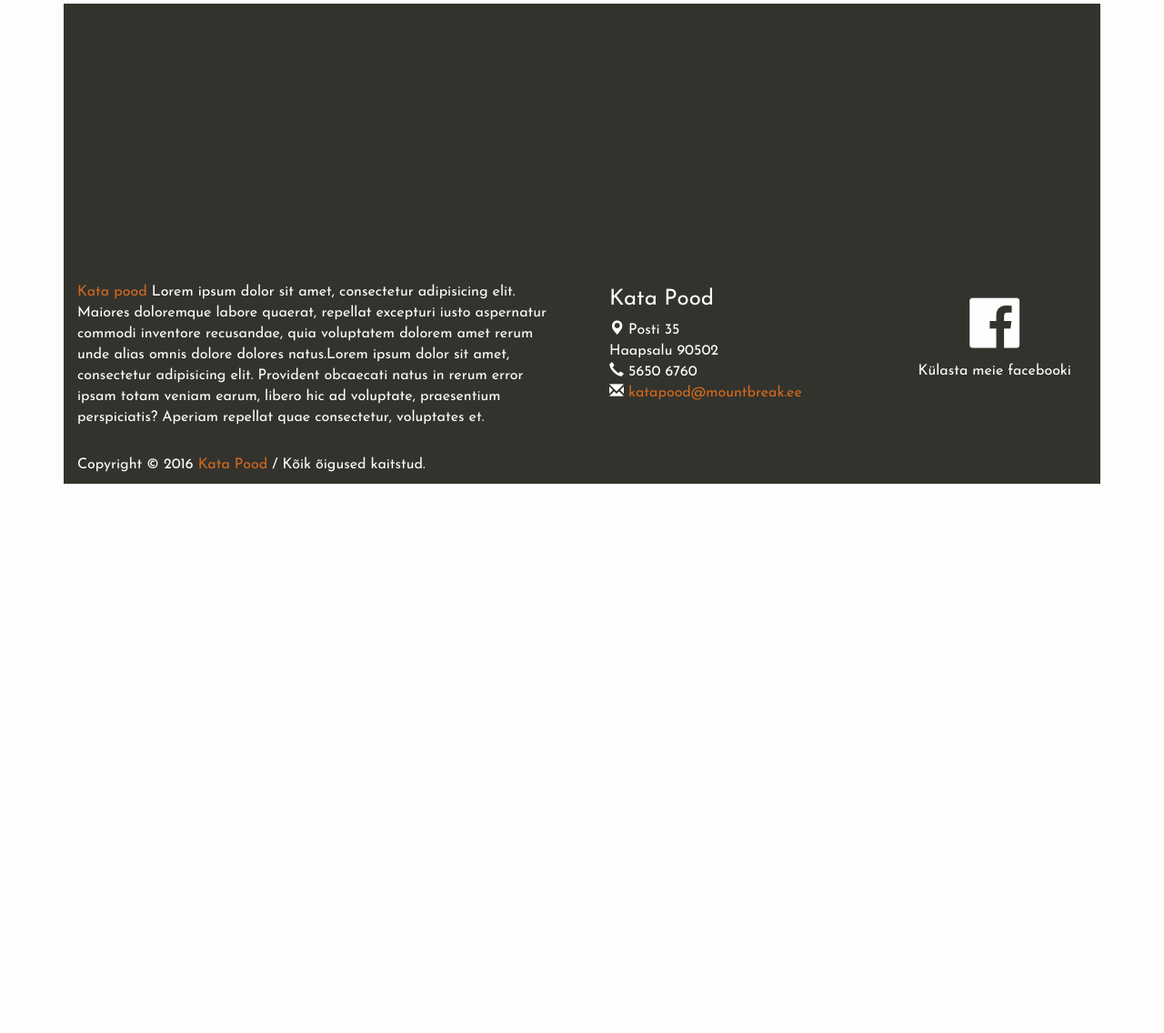
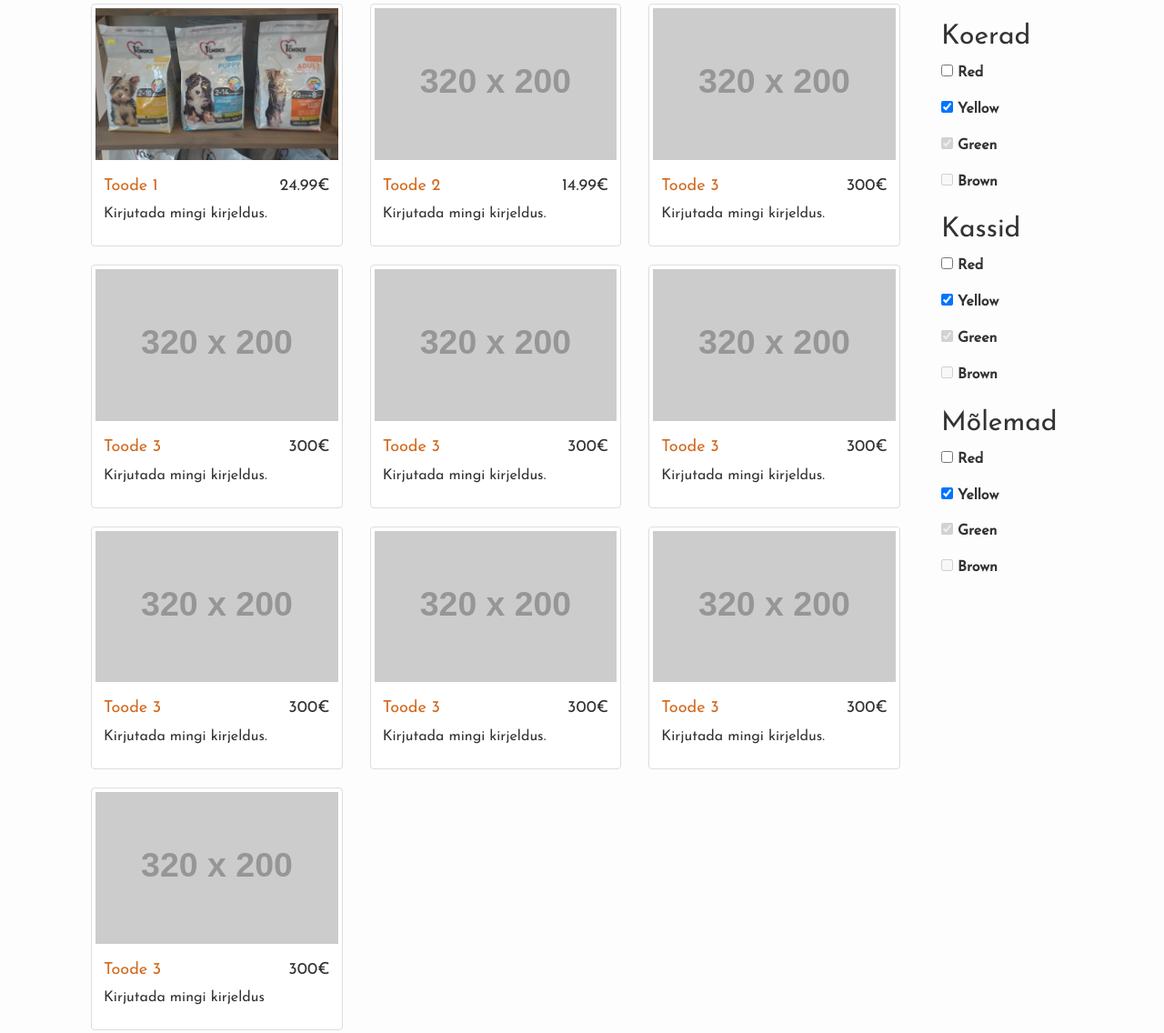
Before and after one commit to Frozky/Katapood, a plain HTML site: page index.html in a window 1280 px wide. Shown: the part 406-1542 px from the top of the page at 91% size. Before the commit the page ends 938 px from the top, so only its background shows below. Drawn offline with nearby package versions, Linux system fonts and the light colour scheme; placeholder pictures from the web are drawn by us.

Commit message:
Just for update

```diff
--- a/index.html
+++ b/index.html
@@ -132,14 +132,158 @@
                         </div>
                 </div>
 
+                <div class="col-sm-4">
+                    <div class="thumbnail">
+                            <img src="http://placehold.it/320x200" alt="">
+                            <div class="caption">
+                                <h4 class="pull-right">300€</h4>
+                                <h4><a href="#">Toode 3</a>
+                                </h4>
+                                <p>Kirjutada mingi kirjeldus.</p>
+                            </div>
+                        </div>
+                </div>
+
+                <div class="col-sm-4">
+                    <div class="thumbnail">
+                            <img src="http://placehold.it/320x200" alt="">
+                            <div class="caption">
+                                <h4 class="pull-right">300€</h4>
+                                <h4><a href="#">Toode 3</a>
+                                </h4>
+                                <p>Kirjutada mingi kirjeldus.</p>
+                            </div>
+                        </div>
+                </div>
+
+                <div class="col-sm-4">
+                    <div class="thumbnail">
+                            <img src="http://placehold.it/320x200" alt="">
+                            <div class="caption">
+                                <h4 class="pull-right">300€</h4>
+                                <h4><a href="#">Toode 3</a>
+                                </h4>
+                                <p>Kirjutada mingi kirjeldus.</p>
+                            </div>
+                        </div>
+                </div>
+
+                <div class="col-sm-4">
+                    <div class="thumbnail">
+                            <img src="http://placehold.it/320x200" alt="">
+                            <div class="caption">
+                                <h4 class="pull-right">300€</h4>
+                                <h4><a href="#">Toode 3</a>
+                                </h4>
+                                <p>Kirjutada mingi kirjeldus.</p>
+                            </div>
+                        </div>
+                </div>
+
+                <div class="col-sm-4">
+                    <div class="thumbnail">
+                            <img src="http://placehold.it/320x200" alt="">
+                            <div class="caption">
+                                <h4 class="pull-right">300€</h4>
+                                <h4><a href="#">Toode 3</a>
+                                </h4>
+                                <p>Kirjutada mingi kirjeldus.</p>
+                            </div>
+                        </div>
+                </div>
+
+                <div class="col-sm-4">
+                    <div class="thumbnail">
+                            <img src="http://placehold.it/320x200" alt="">
+                            <div class="caption">
+                                <h4 class="pull-right">300€</h4>
+                                <h4><a href="#">Toode 3</a>
+                                </h4>
+                                <p>Kirjutada mingi kirjeldus.</p>
+                            </div>
+                        </div>
+                </div>
+
+                <div class="col-sm-4">
+                    <div class="thumbnail">
+                            <img src="http://placehold.it/320x200" alt="">
+                            <div class="caption">
+                                <h4 class="pull-right">300€</h4>
+                                <h4><a href="#">Toode 3</a>
+                                </h4>
+                                <p>Kirjutada mingi kirjeldus</p>
+                            </div>
+                        </div>
+                </div>
+
 
                 </div>
     <div class="col-sm-2 checklist">
-            <p>
+
+           <h2>Koerad</h2>
+<form action="#">
+  <p>
+    <input type="checkbox" id="test1" />
+    <label for="test1">Red</label>
+  </p>
+  <p>
     <input type="checkbox" id="test2" checked="checked" />
     <label for="test2">Yellow</label>
   </p>
-            </div>
+  <p>
+    <input type="checkbox" id="test3" checked="checked" disabled="disabled" />
+    <label for="test3">Green</label>
+  </p>
+    <p>
+      <input type="checkbox" id="test4" disabled="disabled" />
+      <label for="test4">Brown</label>
+  </p>
+</form>
+
+   <h2>Kassid</h2>
+<form action="#">
+  <p>
+    <input type="checkbox" id="test1" />
+    <label for="test1">Red</label>
+  </p>
+  <p>
+    <input type="checkbox" id="test2" checked="checked" />
+    <label for="test2">Yellow</label>
+  </p>
+  <p>
+    <input type="checkbox" id="test3" checked="checked" disabled="disabled" />
+    <label for="test3">Green</label>
+  </p>
+    <p>
+      <input type="checkbox" id="test4" disabled="disabled" />
+      <label for="test4">Brown</label>
+  </p>
+</form>
+
+   <h2>Mõlemad</h2>
+<form action="#">
+  <p>
+    <input type="checkbox" id="test1" />
+    <label for="test1">Red</label>
+  </p>
+  <p>
+    <input type="checkbox" id="test2" checked="checked" />
+    <label for="test2">Yellow</label>
+  </p>
+  <p>
+    <input type="checkbox" id="test3" checked="checked" disabled="disabled" />
+    <label for="test3">Green</label>
+  </p>
+    <p>
+      <input type="checkbox" id="test4" disabled="disabled" />
+      <label for="test4">Brown</label>
+  </p>
+</form>
+    </div>
+        </div>
+
+
+
 
 
 
```
